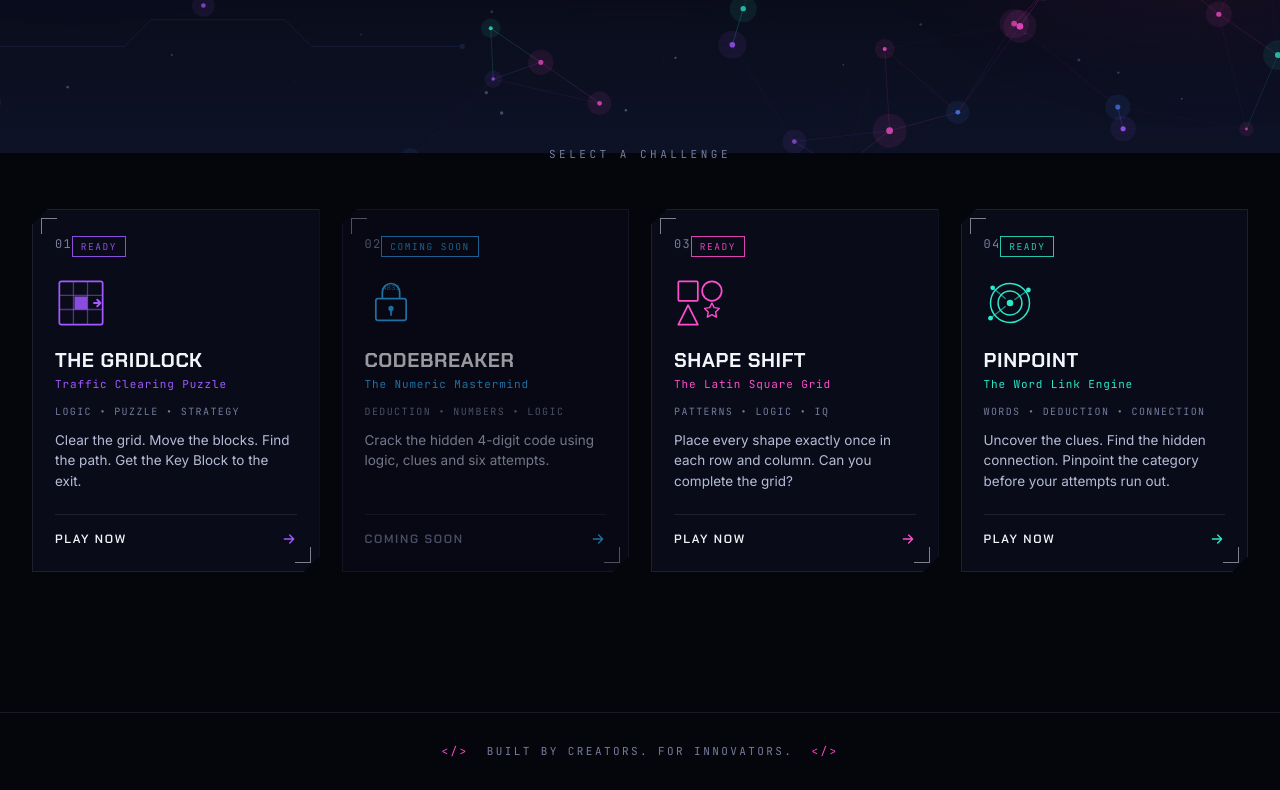
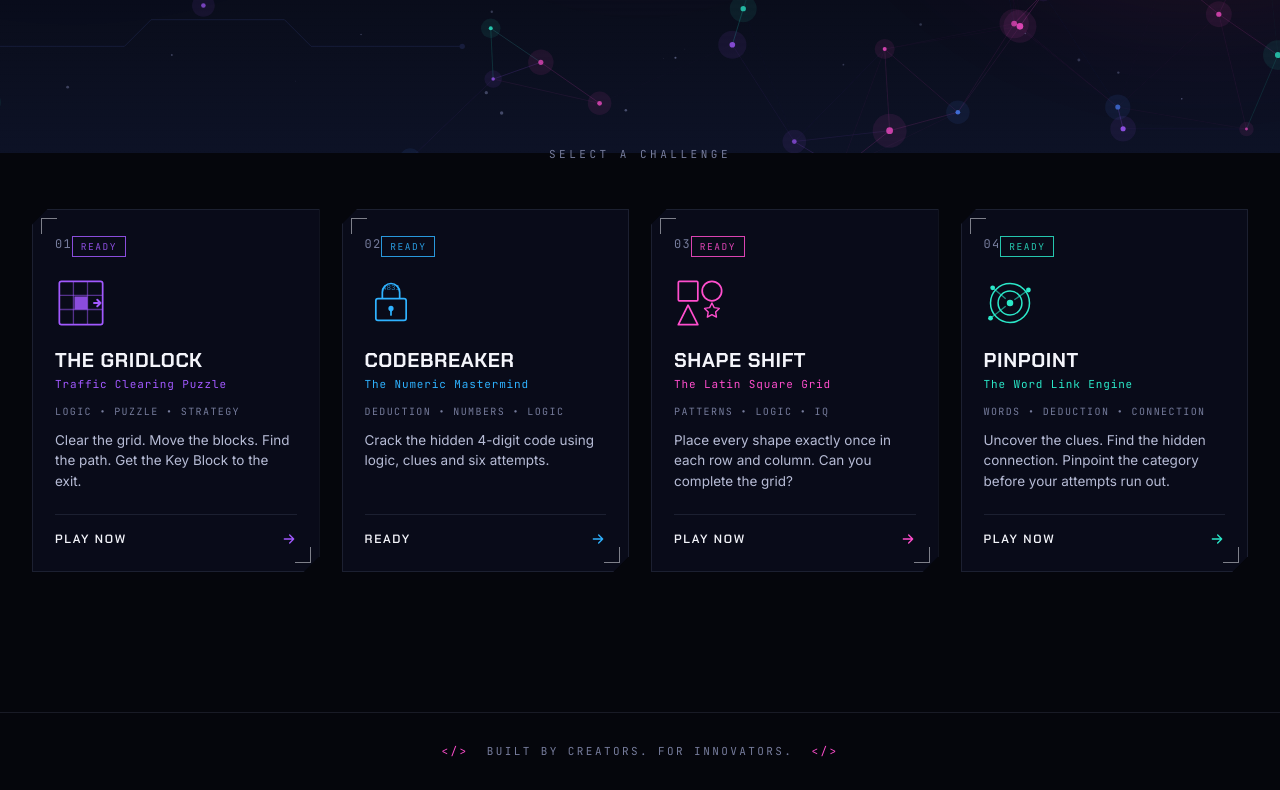
Before and after one commit to mcampusclub/Technical-game-homepage, a plain HTML site: page index.html in a window 1280 px wide. Shown: the part 647-1437 px from the top of the page. Drawn offline with Linux system fonts and the light colour scheme.

Commit message:
Update index.html

```diff
--- a/index.html
+++ b/index.html
@@ -958,12 +958,12 @@
         </button>
 
         <!-- GAME 02 — CODEBREAKER -->
-        <button class="game-card game-card--codebreaker" type="button" data-game="codebreaker" aria-label="Codebreaker — Coming Soon" disabled>
+        <button class="game-card game-card--codebreaker" type="button" data-game="codebreaker" aria-label="Codebreaker — Coming Soon">
           <span class="card-corner tl" aria-hidden="true"></span>
           <span class="card-corner br" aria-hidden="true"></span>
           <span class="card-top">
             <span class="card-index">02</span>
-            <span class="card-status">Coming Soon</span>
+            <span class="card-status">Ready</span>
           </span>
           <span class="card-icon" aria-hidden="true">
             <svg viewBox="0 0 48 48" fill="none">
@@ -979,7 +979,7 @@
           <span class="card-category">Deduction • Numbers • Logic</span>
           <span class="card-desc">Crack the hidden 4-digit code using logic, clues and six attempts.</span>
           <span class="card-play">
-            <span>Coming Soon</span>
+            <span>Ready</span>
             <svg class="arrow" width="16" height="16" viewBox="0 0 24 24" fill="none" aria-hidden="true">
               <path d="M5 12h14M13 6l6 6-6 6" stroke="currentColor" stroke-width="2" stroke-linecap="round" stroke-linejoin="round"/>
             </svg>
```
